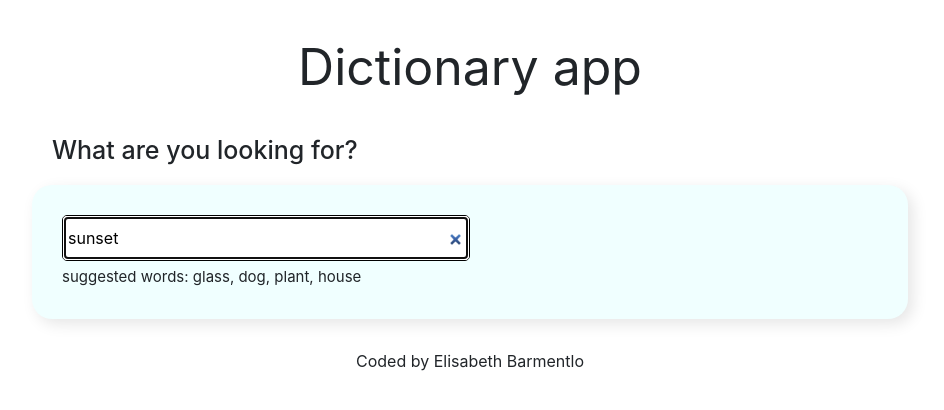
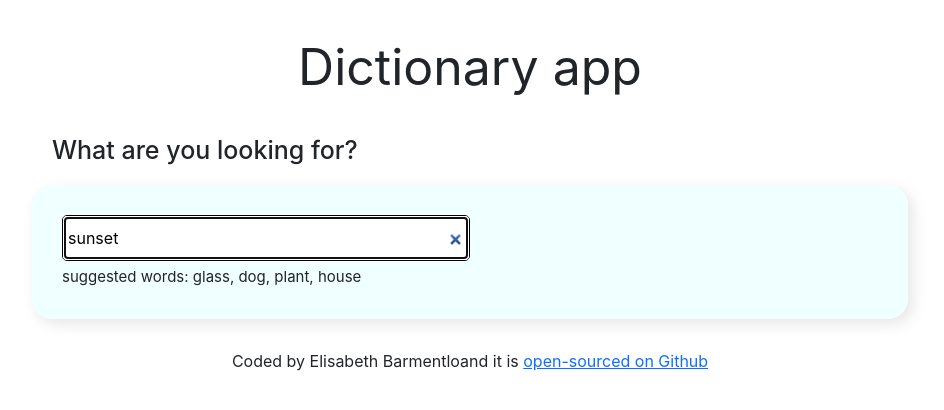
Before and after one commit to EBarmentlo/react-dictionary-app, a React (Create React App) app: page / in a window 1280 px wide. Shown: the top 410 px of the page, without its empty margins (170-1114 px from the left). Built offline with nearby package versions, Linux system fonts and the light colour scheme; no server answers.

Commit message:
fixed audio part

```diff
--- a/src/App.js
+++ b/src/App.js
@@ -9,7 +9,15 @@ function App() {
         <main>
           <Dictionary defaultKeyword="sunset" />
         </main>
-        <footer className="app-footer">Coded by Elisabeth Barmentlo</footer>
+        <footer className="app-footer">
+          Coded by Elisabeth Barmentloand it is{" "}
+          <a
+            href="https://github.com/EBarmentlo/react-dictionary-app"
+            target="-blank"
+          >
+            open-sourced on Github
+          </a>
+        </footer>
       </div>
     </div>
   );
--- a/src/Results.js
+++ b/src/Results.js
@@ -9,7 +9,11 @@ export default function Results(props) {
       <div className="Results">
         <section>
           <h1>{props.results.word}</h1>
-          {props.results.phonetics.map(function (phonetic, index) {
+          {props.results.phonetics
+            .filter(function (phonetic) {
+              return phonetic.audio !== "";
+            })
+            .map(function (phonetic, index) {
               return (
                 <div key={index}>
                   <Phonetics phonetic={phonetic} />
```
Lines whose indentation alone changed are shown as unchanged.
